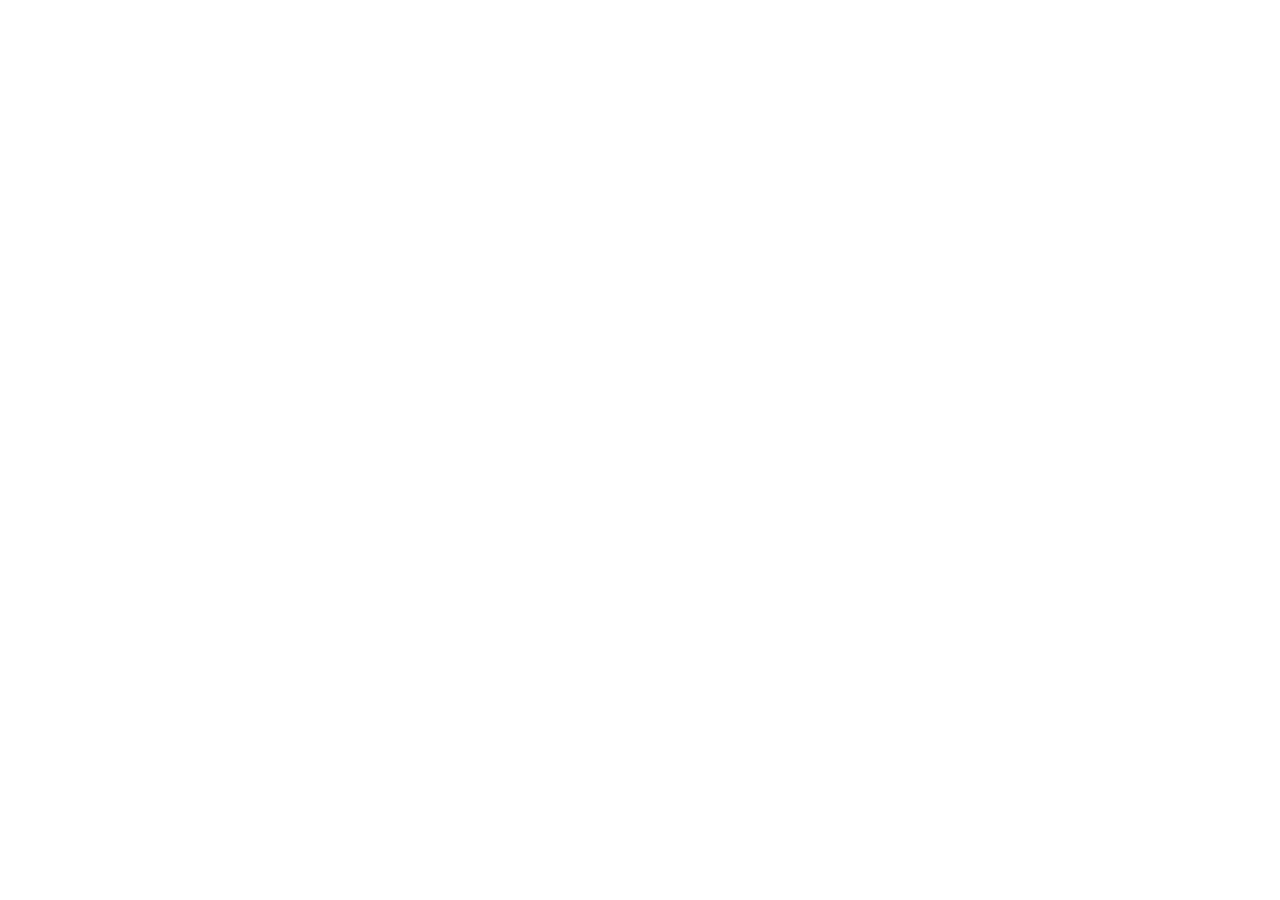
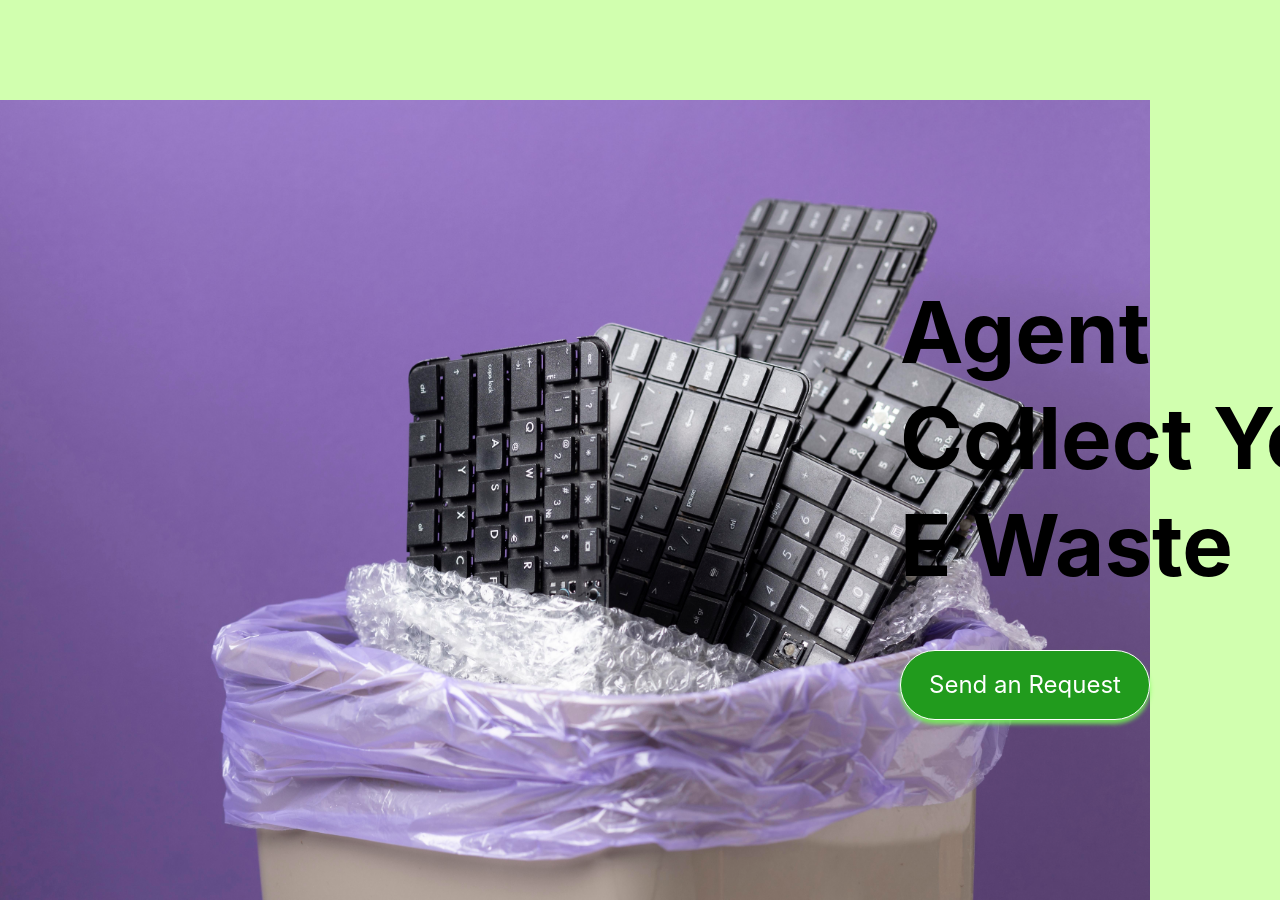
Before and after one commit to sudamsiths/E-Waste-Management-System-Frontend, a React (Vite) app: page /services in a window 1280 px wide. Before the commit this address had no page. Before the commit the page ends 800 px from the top, so only its background shows below. Built offline with nearby package versions, Linux system fonts and the light colour scheme.

Commit message:
feat: implement client service page

```diff
--- /dev/null
+++ b/src/components/Clientinterface/Services/ClientService.tsx
@@ -0,0 +1,136 @@
+import React from 'react';
+
+const ClientService: React.FC = () => {
+  return (
+    <div className="relative w-full min-h-screen bg-[#D1FFAF] overflow-hidden">
+      {/* Desktop/Tablet Layout - Hidden on mobile */}
+      <div className="hidden md:block relative w-full h-[800px] xl:h-[900px] lg:h-[700px]">
+        {/* Background Image - Desktop */}
+        <img
+          src="/src/assets/img/composition-different-trashed-objects.jpg"
+          alt="E-waste collection"
+          className="absolute object-cover flex-shrink-0
+                     w-[1073px] h-[716px] -left-[37px] top-[84px]
+                     xl:w-[1200px] xl:h-[800px] xl:-left-[50px] xl:top-[100px]
+                     lg:w-[900px] lg:h-[600px] lg:-left-6 lg:top-[70px]"
+          style={{ aspectRatio: '535/357' }}
+        />
+
+        {/* Main Heading - Desktop */}
+        <div className="absolute flex-shrink-0 text-black font-inter
+                        w-[466px] h-[296px] left-[799px] top-[246px]
+                        xl:w-[520px] xl:h-[320px] xl:left-[900px] xl:top-[280px]
+                        lg:w-[400px] lg:h-[250px] lg:left-[600px] lg:top-[200px]">
+          <h1 className="text-black font-bold leading-tight
+                         text-[75px]
+                         xl:text-[85px]
+                         lg:text-[60px]">
+            Agent Collect Your E Waste
+          </h1>
+        </div>
+
+        {/* Call to Action Button - Desktop */}
+        <button className="absolute cursor-pointer bg-[#219B1D] rounded-[35px] border border-white
+                          w-[221px] h-16 left-[799px] top-[575px]
+                          xl:w-[250px] xl:h-[70px] xl:left-[900px] xl:top-[650px]
+                          lg:w-[200px] lg:h-[60px] lg:left-[600px] lg:top-[480px]
+                          hover:bg-[#1a7a17] transition-colors duration-300
+                          focus:outline-none focus:ring-4 focus:ring-green-300"
+               style={{ boxShadow: '0 4px 4px 0 rgba(113,252,81,0.82)' }}>
+          <span className="text-white font-inter font-normal
+                           text-xl
+                           xl:text-2xl
+                           lg:text-lg">
+            Send an Request
+          </span>
+        </button>
+      </div>
+
+      {/* Mobile Layout - Visible only on mobile */}
+      <div className="md:hidden flex flex-col min-h-screen">
+        {/* Mobile Header Section */}
+        <div className="relative flex-shrink-0 h-[300px] min-[480px]:h-[350px] mb-6">
+          <img
+            src="/src/assets/img/composition-different-trashed-objects.jpg"
+            alt="E-waste collection"
+            className="w-full h-full object-cover rounded-b-3xl"
+          />
+          {/* Mobile Image Overlay */}
+          <div className="absolute inset-0 bg-gradient-to-t from-black/30 to-transparent rounded-b-3xl"></div>
+        </div>
+
+        {/* Mobile Content Section */}
+        <div className="flex-1 px-6 py-4 flex flex-col justify-center items-center text-center">
+          {/* Mobile Heading */}
+          <h1 className="text-black font-inter font-bold leading-tight mb-8
+                         text-[28px] min-[480px]:text-[32px] sm:text-[36px]
+                         max-w-sm min-[480px]:max-w-md">
+            Agent Collect Your E Waste
+          </h1>
+
+          {/* Mobile Description */}
+          <p className="text-gray-700 font-inter text-base min-[480px]:text-lg mb-10 max-w-sm leading-relaxed">
+            Get your electronic waste collected by our professional agents.
+            Safe, secure, and environmentally responsible disposal.
+          </p>
+
+          {/* Mobile Call to Action Button */}
+          <button className="bg-[#219B1D] rounded-[35px] border border-white
+                            w-full max-w-[280px] h-[56px] min-[480px]:h-[60px]
+                            hover:bg-[#1a7a17] active:bg-[#156314]
+                            transition-all duration-300
+                            focus:outline-none focus:ring-4 focus:ring-green-300
+                            shadow-lg
+                            touch-manipulation"
+                  style={{ boxShadow: '0 4px 4px 0 rgba(113,252,81,0.82)' }}>
+            <span className="text-white font-inter font-medium text-lg min-[480px]:text-xl">
+              Send a Request
+            </span>
+          </button>
+
+          {/* Mobile Additional Info */}
+          <div className="mt-8 px-4">
+            <div className="flex items-center justify-center text-sm min-[480px]:text-base text-gray-600 mb-4">
+              <svg className="w-4 h-4 mr-2 text-green-600 flex-shrink-0" fill="currentColor" viewBox="0 0 20 20">
+                <path fillRule="evenodd" d="M10 18a8 8 0 100-16 8 8 0 000 16zm3.707-9.293a1 1 0 00-1.414-1.414L9 10.586 7.707 9.293a1 1 0 00-1.414 1.414l2 2a1 1 0 001.414 0l4-4z" clipRule="evenodd" />
+              </svg>
+              <span>Free pickup • Certified disposal • Quick response</span>
+            </div>
+
+            {/* Mobile Features Grid */}
+            <div className="grid grid-cols-3 gap-3 max-w-sm mx-auto">
+              <div className="text-center">
+                <div className="w-10 h-10 bg-green-100 rounded-full flex items-center justify-center mx-auto mb-2">
+                  <svg className="w-5 h-5 text-green-600" fill="none" stroke="currentColor" viewBox="0 0 24 24">
+                    <path strokeLinecap="round" strokeLinejoin="round" strokeWidth={2} d="M12 8v4l3 3m6-3a9 9 0 11-18 0 9 9 0 0118 0z" />
+                  </svg>
+                </div>
+                <span className="text-xs text-gray-600">Fast Service</span>
+              </div>
+
+              <div className="text-center">
+                <div className="w-10 h-10 bg-green-100 rounded-full flex items-center justify-center mx-auto mb-2">
+                  <svg className="w-5 h-5 text-green-600" fill="none" stroke="currentColor" viewBox="0 0 24 24">
+                    <path strokeLinecap="round" strokeLinejoin="round" strokeWidth={2} d="M9 12l2 2 4-4m6 2a9 9 0 11-18 0 9 9 0 0118 0z" />
+                  </svg>
+                </div>
+                <span className="text-xs text-gray-600">Certified</span>
+              </div>
+
+              <div className="text-center">
+                <div className="w-10 h-10 bg-green-100 rounded-full flex items-center justify-center mx-auto mb-2">
+                  <svg className="w-5 h-5 text-green-600" fill="none" stroke="currentColor" viewBox="0 0 24 24">
+                    <path strokeLinecap="round" strokeLinejoin="round" strokeWidth={2} d="M4.318 6.318a4.5 4.5 0 000 6.364L12 20.364l7.682-7.682a4.5 4.5 0 00-6.364-6.364L12 7.636l-1.318-1.318a4.5 4.5 0 00-6.364 0z" />
+                  </svg>
+                </div>
+                <span className="text-xs text-gray-600">Eco-Friendly</span>
+              </div>
+            </div>
+          </div>
+        </div>
+      </div>
+    </div>
+  );
+};
+
+export default ClientService;
--- a/src/components/common/navigates.tsx
+++ b/src/components/common/navigates.tsx
@@ -6,6 +6,7 @@ import Clientinterface03 from "../Clientinterface/Clientinterface03";
 import Clientinterface04 from "../Clientinterface/Clientinterface04";
 import Footer from "./Footer";
 import Header from "./Header";
+import ClientService from "../Clientinterface/Services/ClientService";
 
 function navigate() {
   const [showWelcome, setShowWelcome] = useState(false);
--- a/src/main.tsx
+++ b/src/main.tsx
@@ -1,7 +1,6 @@
 import ReactDOM from "react-dom/client";
 import './index.css';
-import { BrowserRouter, Routes, Route, Navigate } from "react-router-dom";
-import App from './App.tsx';
+import { BrowserRouter, Routes, Route } from "react-router-dom";
 import Register from "./components/login/Register.tsx";
 import Login from "./components/login/Login.tsx";
 import Header from "./components/common/Header.tsx";
@@ -11,6 +10,7 @@ import Navigates from "./components/common/navigates.tsx";
 import Clientinterface03 from "./components/Clientinterface/Clientinterface03.tsx";
 import Footer from "./components/common/Footer.tsx";
 import AdminDashboard from "./components/Admininterface/AdminDashboard.tsx";
+import ClientService from "./components/Clientinterface/Services/ClientService.tsx";
 
 const root = document.getElementById("root") || document.createElement("div");
 
@@ -27,6 +27,7 @@ ReactDOM.createRoot(root).render(
       <Route path="/Navigate" element={<Navigates />} />
       <Route path="/Footer" element={<Footer />} />
       <Route path="/AdminDashboard" element={<AdminDashboard />} />
+      <Route path="/services" element={<ClientService />} />
     </Routes>
   </BrowserRouter>
 );
```
